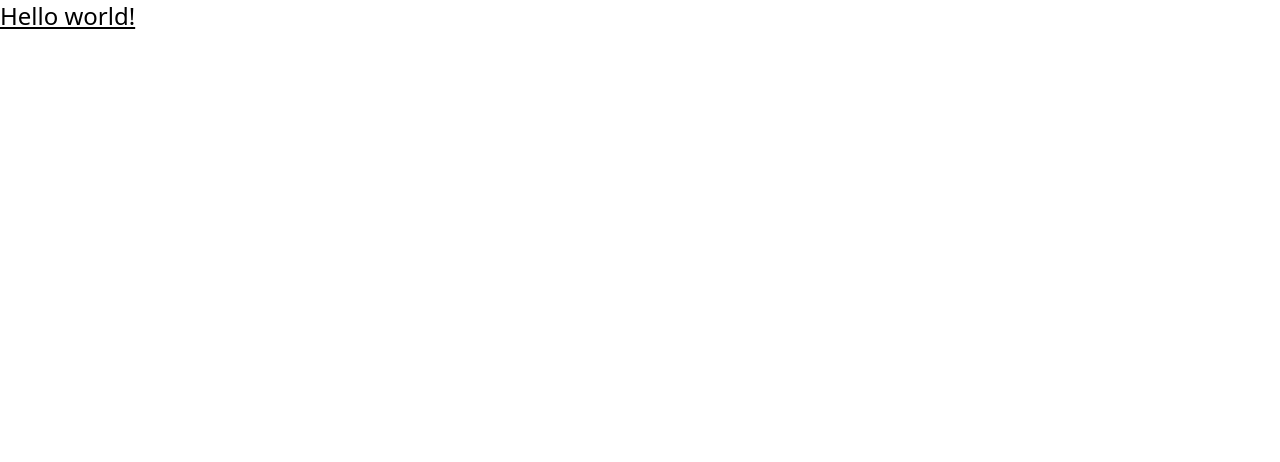
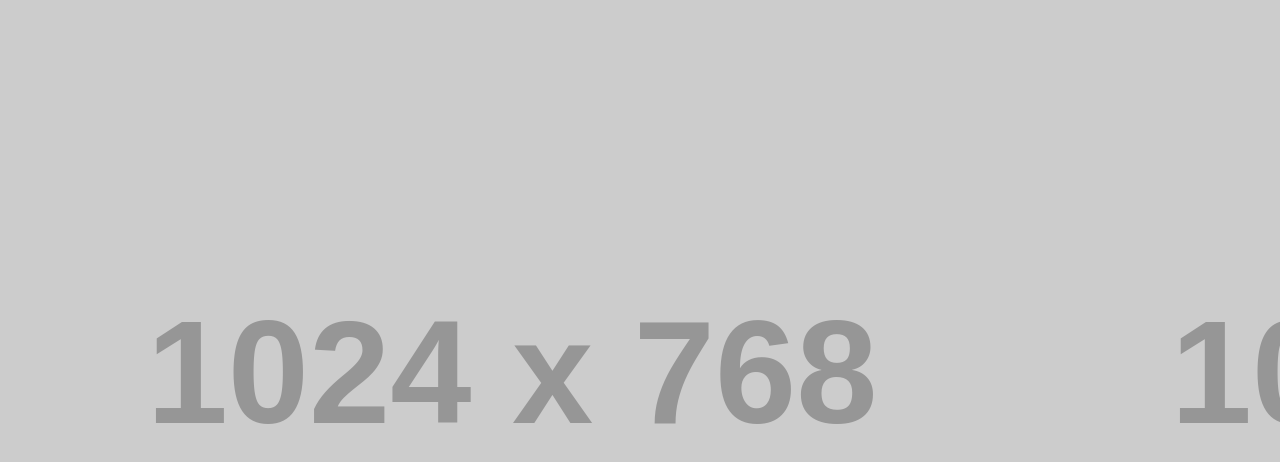
Before and after one commit to ZoiloMendoza/invites_2.0, an Angular app: page /invitation in a window 1280 px wide. Before the commit this address led to /. Shown: the top 462 px of the page. Built offline with nearby package versions, Linux system fonts and the light colour scheme.

Commit message:
init invites

```diff
--- a/src/app/app.component.html
+++ b/src/app/app.component.html
@@ -1 +1 @@
-<h1 class="text-2xl underline">Hello world!</h1>
+<router-outlet></router-outlet>
--- a/src/app/app.component.ts
+++ b/src/app/app.component.ts
@@ -1,10 +1,11 @@
 import { Component } from '@angular/core';
 import { RouterOutlet } from '@angular/router';
+import { CoreComponent } from './invites/core/core.component';
 
 @Component({
   selector: 'app-root',
   standalone: true,
-  imports: [RouterOutlet],
+  imports: [RouterOutlet, CoreComponent],
   templateUrl: './app.component.html',
   styleUrl: './app.component.css',
 })
--- a/src/app/app.routes.ts
+++ b/src/app/app.routes.ts
@@ -1,3 +1,6 @@
 import { Routes } from '@angular/router';
+import { CoreComponent } from './invites/core/core.component';
 
-export const routes: Routes = [];
+export const routes: Routes = [
+  { path: 'invitation', component: CoreComponent },
+];
--- /dev/null
+++ b/src/app/invites/components/start-banner/start-banner.component.html
@@ -0,0 +1,3 @@
+<div class="bg-[url('https://placehold.co/1024x768')] h-screen">
+
+</div>
--- /dev/null
+++ b/src/app/invites/core/core.component.html
@@ -0,0 +1,3 @@
+<div>
+  <app-start-banner></app-start-banner>
+</div>
```
Also changed, not shown: src/app/invites/components/start-banner/start-banner.component.ts (added, +10 -0 lines), src/app/invites/core/core.component.ts (added, +11 -0 lines), src/app/invites/invites.module.ts (added, +12 -0 lines), src/app/invites/components/start-banner/start-banner.component.css (added), src/app/invites/core/core.component.css (added), 2 other files (tests, documents, lock files or other folders).
